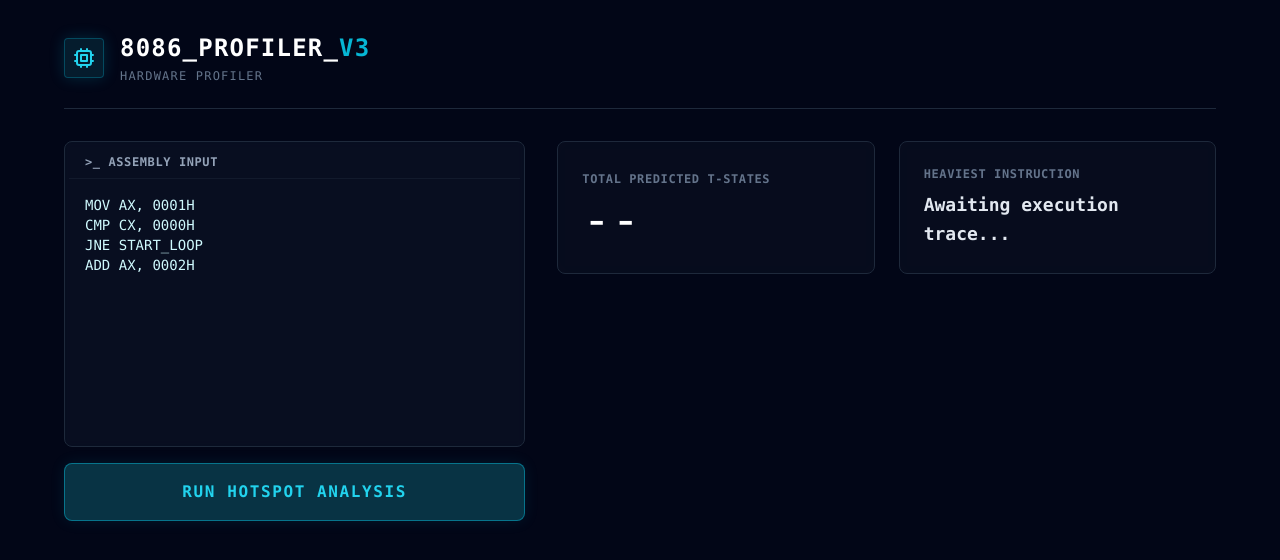
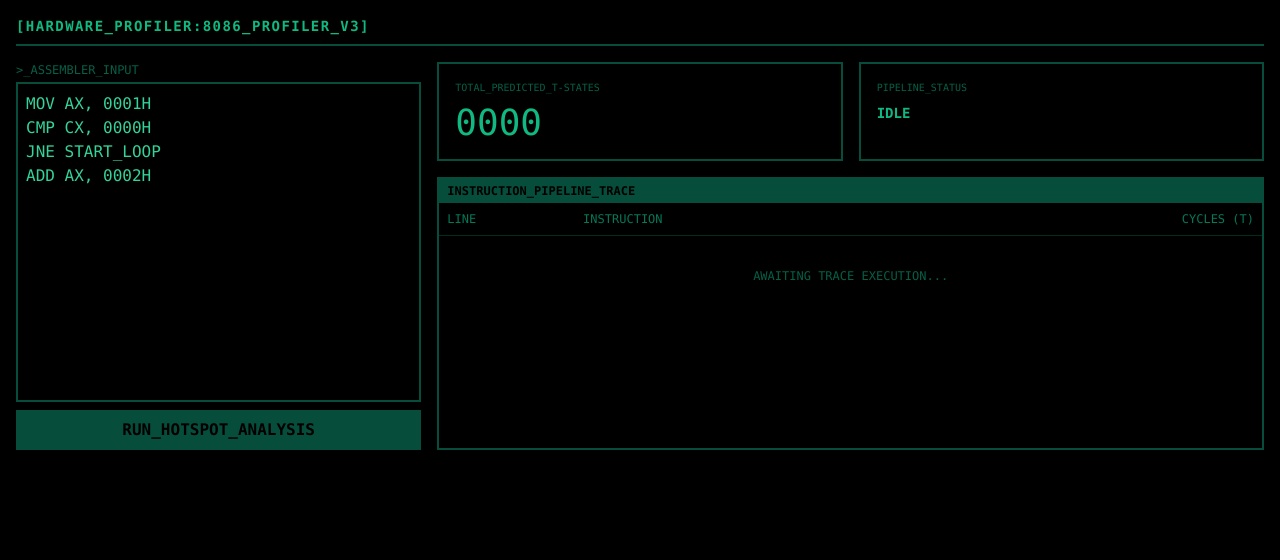
Before and after one commit to Jyotishman89/8086-Hardware-Latency-Profiler, a React app in the folder frontend/: page / in a window 1280 px wide. Shown: the top 560 px of the page. Built offline with nearby package versions, Linux system fonts and the light colour scheme; the HTML template or start-up script is replaced by a standard one.

Commit message:
Updated App.jsx

```diff
--- a/frontend/src/App.jsx
+++ b/frontend/src/App.jsx
@@ -47,105 +47,77 @@ function App() {
   const activeTheme = results ? getTelemetryTheme(telemetryTag) : { border: "border-slate-700", text: "text-slate-400", bg: "bg-slate-900", leftBorder: "border-l-slate-700" }
 
   return (
-    <div className="min-h-screen bg-slate-950 text-slate-200 p-8 font-mono selection:bg-cyan-900 selection:text-cyan-50">
-
-      <div className="max-w-6xl mx-auto mb-8 flex items-center gap-4 border-b border-slate-800 pb-6">
-        <div className="w-10 h-10 rounded border border-cyan-500/30 bg-cyan-950/50 flex items-center justify-center shadow-[0_0_15px_rgba(6,182,212,0.2)]">
-          <svg className="w-6 h-6 text-cyan-400" fill="none" stroke="currentColor" viewBox="0 0 24 24"><path strokeLinecap="round" strokeLinejoin="round" strokeWidth={2} d="M9 3v2m6-2v2M9 19v2m6-2v2M5 9H3m2 6H3m18-6h-2m2 6h-2M7 19h10a2 2 0 002-2V7a2 2 0 00-2-2H7a2 2 0 00-2 2v10a2 2 0 002 2zM9 9h6v6H9V9z" /></svg>
-        </div>
-        <div>
-          <h1 className="text-2xl font-bold tracking-wider text-white">8086_PROFILER_<span className="text-cyan-500">V3</span></h1>
-          <p className="text-xs text-slate-500 uppercase tracking-widest mt-1">Hardware Profiler</p>
-        </div>
+    <div className="min-h-screen bg-black text-emerald-500 p-4 font-mono">
+      <div className="border-b-2 border-emerald-900 pb-2 mb-4 flex justify-between">
+        <span className="text-sm font-bold tracking-widest">[HARDWARE_PROFILER:8086_PROFILER_V3]</span>
       </div>
 
-      <div className="max-w-6xl mx-auto grid grid-cols-1 lg:grid-cols-12 gap-8">
+      <div className="grid grid-cols-1 lg:grid-cols-12 gap-4">
 
-        <div className="lg:col-span-5 flex flex-col gap-4">
-          <div className="bg-slate-900/50 border border-slate-800 rounded-lg p-1 backdrop-blur-sm focus-within:border-cyan-500/50 transition-colors duration-300">
-            <div className="px-4 py-2 border-b border-slate-800/50 flex justify-between items-center">
-              <span className="text-xs font-semibold text-slate-400 uppercase tracking-wider">&gt;_ Assembly Input</span>
-            </div>
-            <textarea
-              value={code}
-              onChange={(e) => setCode(e.target.value)}
-              className="w-full h-64 bg-transparent text-cyan-100 p-4 font-mono text-sm resize-none focus:outline-none"
-              spellCheck="false"
-            />
-          </div>
-
+        <div className="lg:col-span-4 flex flex-col">
+          <div className="text-xs text-emerald-800 mb-1">&gt;_ASSEMBLER_INPUT</div>
+          <textarea
+            value={code}
+            onChange={(e) => setCode(e.target.value)}
+            className="w-full h-80 bg-black border-2 border-emerald-900 p-2 text-emerald-400 focus:outline-none focus:border-emerald-500 resize-none"
+            spellCheck="false"
+          />
           <button
             onClick={runAnalysis}
             disabled={loading}
-            className="w-full py-4 rounded-lg bg-cyan-950 border border-cyan-500/50 text-cyan-400 font-bold tracking-widest uppercase hover:bg-cyan-900 hover:text-white transition-all duration-300 disabled:opacity-50 shadow-[0_0_15px_rgba(6,182,212,0.1)] hover:shadow-[0_0_20px_rgba(6,182,212,0.3)]"
+            className="w-full mt-2 bg-emerald-900 text-black font-bold p-2 hover:bg-emerald-500 transition-all disabled:opacity-50"
           >
-            {loading ? "INITIALIZING SLIDING WINDOW..." : "RUN HOTSPOT ANALYSIS"}
+            {loading ? "PROCESSING..." : "RUN_HOTSPOT_ANALYSIS"}
           </button>
         </div>
 
-        <div className="lg:col-span-7 flex flex-col gap-6">
-          <div className="grid grid-cols-2 gap-6">
+        <div className="lg:col-span-8 flex flex-col gap-4">
 
-            <div className="bg-slate-900/40 border border-slate-800 rounded-lg p-6 flex flex-col justify-center backdrop-blur-md">
-              <span className="text-xs font-semibold text-slate-500 uppercase tracking-wider mb-2">Total Predicted T-States</span>
-              <span className="text-5xl font-light text-white">{results ? results.total_t_states : "--"}</span>
+          <div className="grid grid-cols-2 gap-4">
+            <div className="border-2 border-emerald-900 p-4">
+              <div className="text-[10px] text-emerald-800 mb-2">TOTAL_PREDICTED_T-STATES</div>
+              <div className="text-4xl">{results ? results.total_t_states : "0000"}</div>
             </div>
-
-            <div className="bg-slate-900/40 border border-slate-800 rounded-lg p-6 flex flex-col justify-center backdrop-blur-md">
-              <span className="text-xs font-semibold text-slate-500 uppercase tracking-wider mb-2">
-                Heaviest Instruction {results && results.bottleneck_line ? `(Line ${results.bottleneck_line})` : ""}
-              </span>
-              <span className="text-lg font-bold text-slate-200 leading-relaxed">
-                {instruction}
-              </span>
+            <div className="border-2 border-emerald-900 p-4">
+              <div className="text-[10px] text-emerald-800 mb-2">PIPELINE_STATUS</div>
+              <div className="text-sm uppercase font-bold">{results ? results.primary_bottleneck : "IDLE"}</div>
             </div>
-
           </div>
 
           {results && results.insight && (
-            <div className={`bg-slate-900/40 border border-slate-800 border-l-4 ${activeTheme.leftBorder} rounded-lg p-6 backdrop-blur-md transition-all duration-500 shadow-lg`}>
-              <div className="flex items-center gap-3 mb-4 border-b border-slate-800/50 pb-3">
-                <span className="text-xs font-semibold text-slate-500 uppercase tracking-wider">Optimization Directive</span>
-                <span className={`text-[10px] font-bold px-2 py-0.5 rounded border ${activeTheme.border} ${activeTheme.text} ${activeTheme.bg}`}>
-                  {telemetryTag}
-                </span>
+            <div className="border-2 border-emerald-900 p-4 bg-emerald-950/20">
+              <div className="text-[10px] text-emerald-800 mb-2">OPTIMIZATION_DIRECTIVE</div>
+              <div className="text-sm text-emerald-300 leading-relaxed">
+                {results.insight}
               </div>
-              <span className="text-sm font-light text-slate-200 leading-relaxed block">
-                {results.insight}
-              </span>
             </div>
           )}
 
-          {results && (
-            <div className="bg-slate-900/40 border border-slate-800 rounded-lg overflow-hidden backdrop-blur-md mt-2">
-              <div className="px-6 py-4 border-b border-slate-800 bg-slate-900/80 flex justify-between items-center">
-                <span className="text-xs font-semibold text-slate-400 uppercase tracking-wider">Instruction Pipeline Trace</span>
-              </div>
+          <div className="border-2 border-emerald-900 flex-grow">
+            <div className="bg-emerald-900 text-black px-2 py-1 text-xs font-bold">INSTRUCTION_PIPELINE_TRACE</div>
 
-              <div className="p-2">
-                <div className="grid grid-cols-12 gap-4 px-4 py-2 text-xs font-semibold text-slate-500 uppercase tracking-wider">
-                  <div className="col-span-2">Line</div>
-                  <div className="col-span-7">Instruction</div>
-                  <div className="col-span-3 text-right">Cycles (T)</div>
+            <div className="p-2 text-xs grid grid-cols-12 gap-2 text-emerald-700 border-b border-emerald-950 mb-2">
+              <div className="col-span-2">LINE</div>
+              <div className="col-span-6">INSTRUCTION</div>
+              <div className="col-span-4 text-right">CYCLES (T)</div>
+            </div>
+
+            <div className="px-2 pb-2">
+              {results && results.breakdown.map((item, idx) => (
+                <div key={idx} className="grid grid-cols-12 gap-2 text-xs mb-1 hover:bg-emerald-950/30">
+                  <div className="col-span-2 text-emerald-800">{String(item.line).padStart(2, '0')}</div>
+                  <div className="col-span-6 text-emerald-400">{item.instruction}</div>
+                  <div className="col-span-4 text-right text-emerald-500">{item.t_states}T</div>
                 </div>
+              ))}
 
-                {results.breakdown.map((item, idx) => {
-                  let rowColor = "text-slate-300 hover:bg-slate-800/50"
-                  if (item.t_states > 10) rowColor = "text-red-400 bg-red-950/20 border border-red-900/30 hover:bg-red-900/30"
-                  else if (item.t_states > 4) rowColor = "text-amber-400 bg-amber-950/10 hover:bg-amber-900/20"
-                  else rowColor = "text-emerald-400 bg-emerald-950/10 hover:bg-emerald-900/20"
-
-                  return (
-                    <div key={idx} className={`grid grid-cols-12 gap-4 px-4 py-3 text-sm rounded mb-1 transition-colors ${rowColor}`}>
-                      <div className="col-span-2 opacity-50">{String(item.line).padStart(2, '0')}</div>
-                      <div className="col-span-7 font-bold">{item.instruction}</div>
-                      <div className="col-span-3 text-right">{item.t_states.toFixed(1)}</div>
-                    </div>
-                  )
-                })}
-              </div>
+              {!results && (
+                <div className="text-emerald-800 text-center mt-8 text-xs">
+                  AWAITING TRACE EXECUTION...
+                </div>
+              )}
             </div>
-          )}
+          </div>
 
         </div>
       </div>
```
Also changed, not shown: 1 other file (tests, documents, lock files or other folders).
